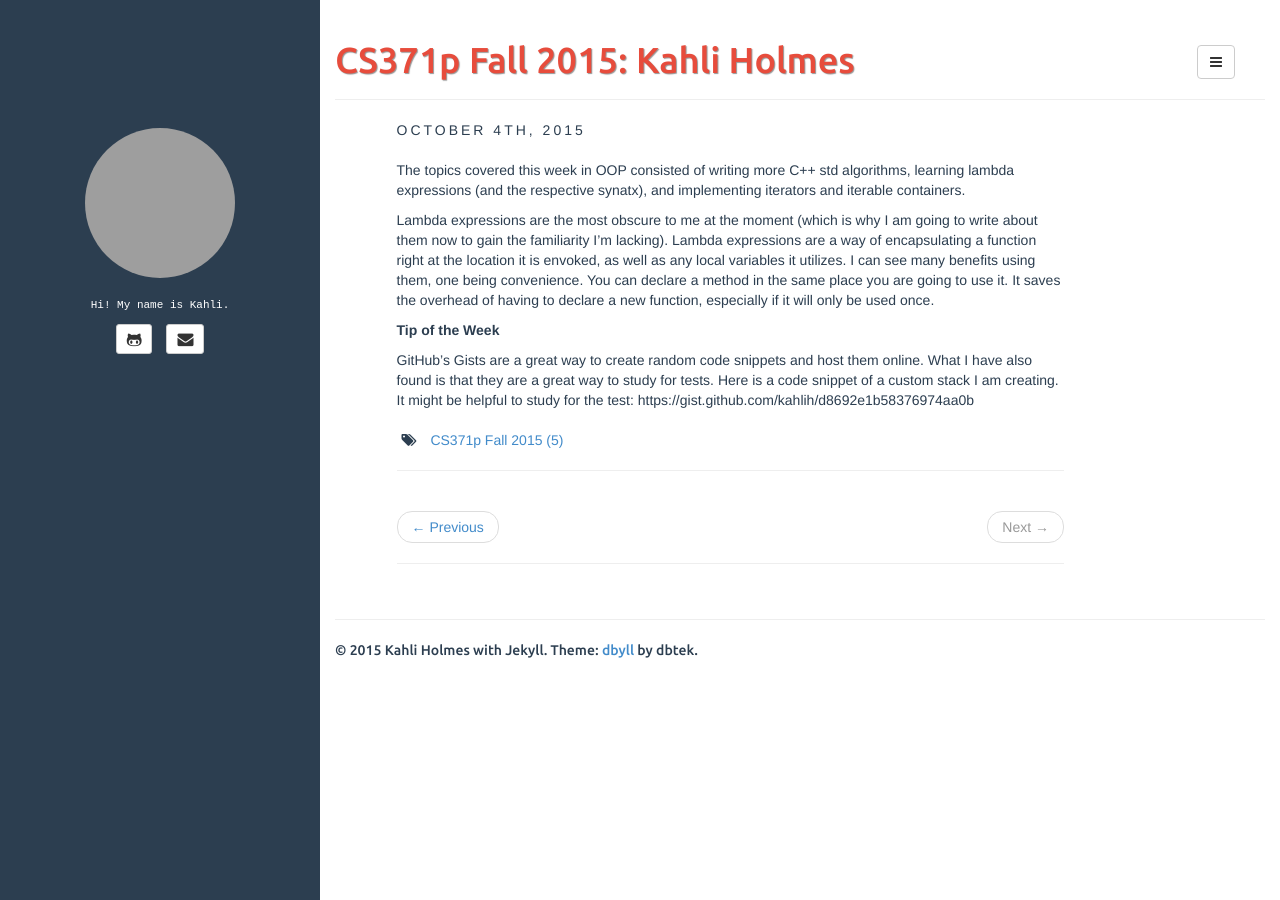
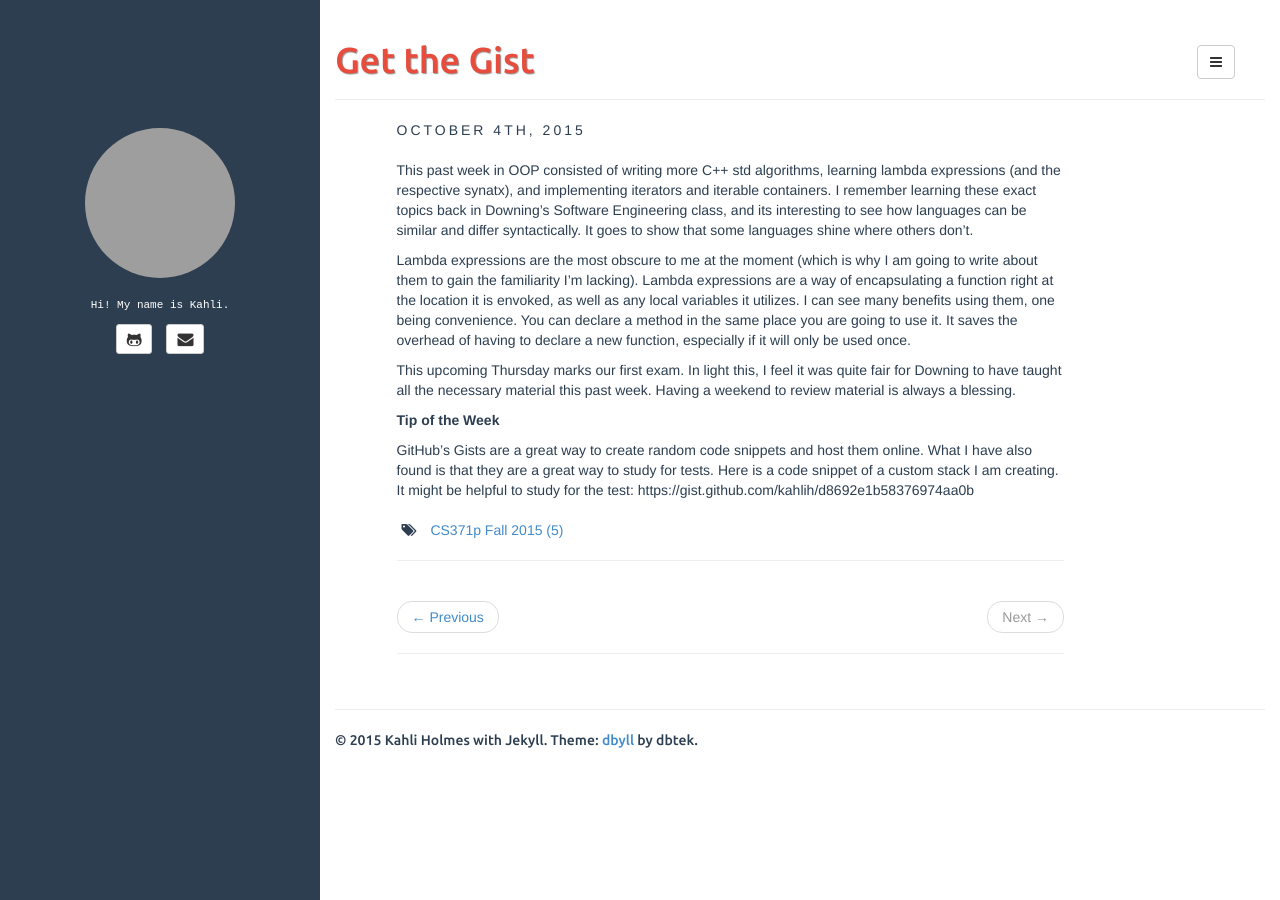
Before and after one commit to kahlih/blog, a Jekyll site: the page built from _posts/2015-10-04-week6.md, in a window 1280 px wide. Built offline with Jekyll 4.4.1, drawn with Linux system fonts in a browser that asks for light colours; grey boxes are pictures that could not be loaded.

Commit message:
Update 2015-10-04-week6.md

```diff
--- a/_posts/2015-10-04-week6.md
+++ b/_posts/2015-10-04-week6.md
@@ -1,14 +1,17 @@
 ---
 layout: post
-title:
+title: Get the Gist
 categories: []
 tags: [CS371p Fall 2015]
 fullview: true
 ---
 
-The topics covered this week in OOP consisted of writing more C++ std algorithms, learning lambda expressions (and the respective synatx), and implementing iterators and iterable containers.
+This past week in OOP consisted of writing more C++ std algorithms, learning lambda expressions (and the respective synatx), and implementing iterators and iterable containers. I remember learning these exact topics back in Downing's Software Engineering class, and its interesting to see how languages can be similar and differ syntactically. It goes to show that some languages shine where others don't.
 
-Lambda expressions are the most obscure to me at the moment (which is why I am going to write about them now to gain the familiarity I'm lacking). Lambda expressions are a way of encapsulating a function right at the location it is envoked, as well as any local variables it utilizes. I can see many benefits using them, one being convenience. You can declare a method in the same place you are going to use it. It saves the overhead of having to declare a new function, especially if it will only be used once.
+Lambda expressions are the most obscure to me at the moment (which is why I am going to write about them to gain the familiarity I'm lacking). Lambda expressions are a way of encapsulating a function right at the location it is envoked, as well as any local variables it utilizes. I can see many benefits using them, one being convenience. You can declare a method in the same place you are going to use it. It saves the overhead of having to declare a new function, especially if it will only be used once.
+
+This upcoming Thursday marks our first exam. In light this, I feel it was quite fair for Downing to have taught all the necessary material this past week. Having a weekend to review material is always a blessing.
+
 
 **Tip of the Week**
 
```
